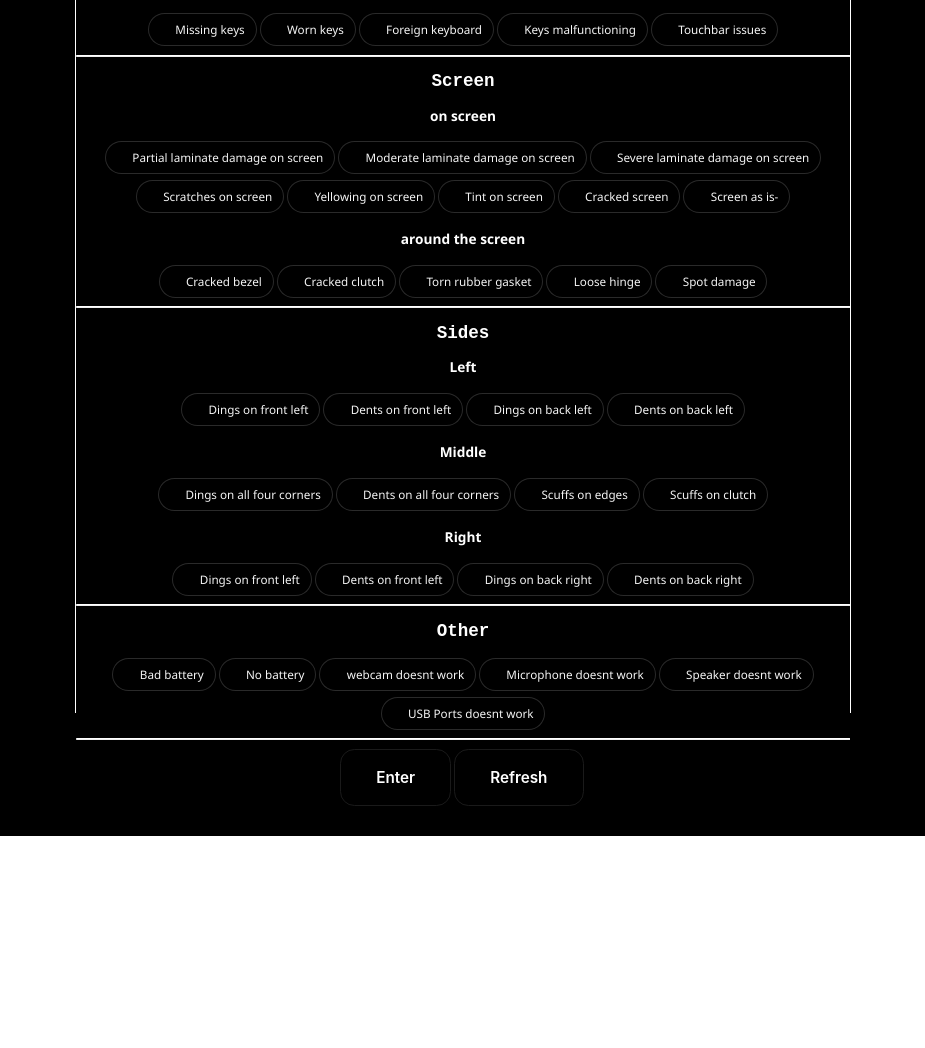
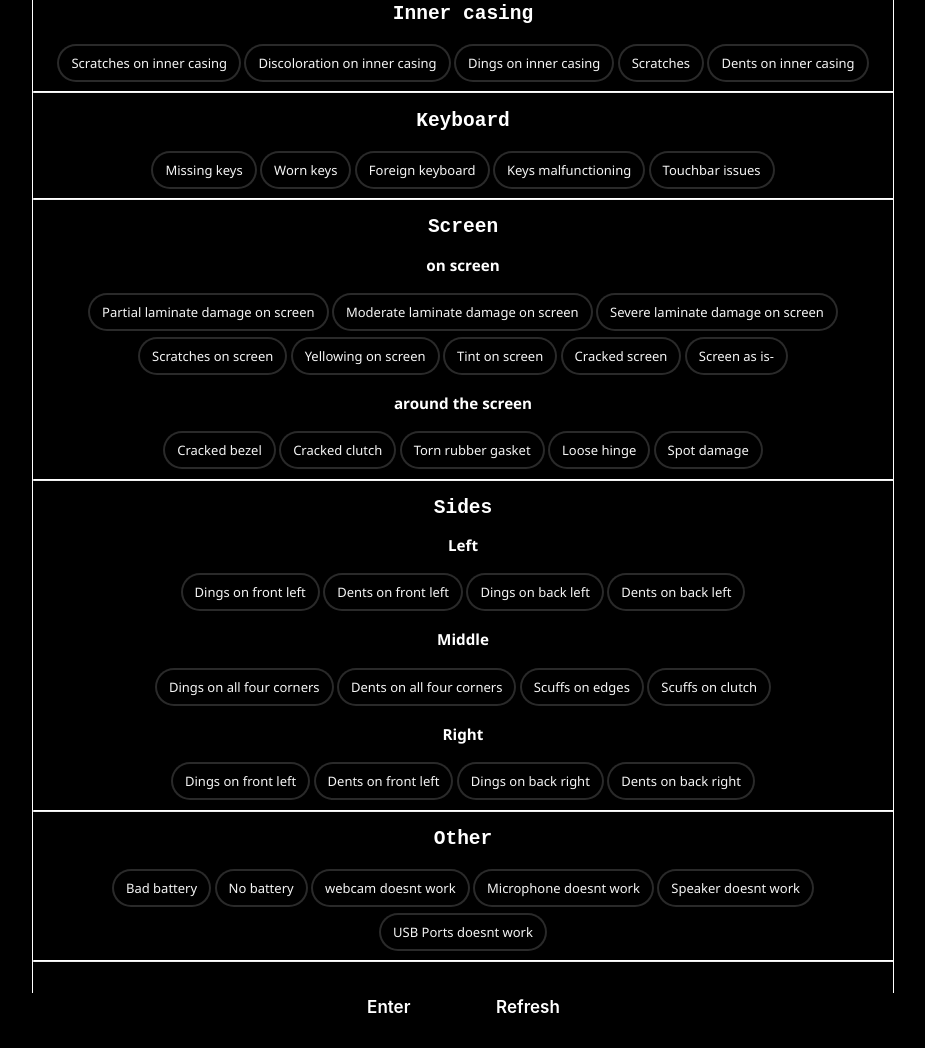
Before and after one commit to lewis3020/website, a plain HTML site: page new-log-page.html in a window 1280 px wide. Shown: the part 202-1250 px from the top of the page, without its empty margins (178-1103 px from the left). Before the commit the page ends 1038 px from the top, so only its background shows below. Drawn offline with Linux system fonts and the light colour scheme.

Commit message:
removed unrenderd checks

```diff
--- a/main.css
+++ b/main.css
@@ -5,7 +5,7 @@ html {
 }
 
 body {
-    zoom: 90%;
+    zoom: 0%;
     color: #fff;
     margin: 0;
     padding: 0;
@@ -15,7 +15,7 @@ body {
     display: flex;
     align-items: center;
     justify-content: center;
-    height: 110vh;
+    height: 147vh;
     background: #000000;
     /* fallback for old browsers */
     background: -webkit-linear-gradient(to right, #000000, #000000);
@@ -61,32 +61,15 @@ ul.ks-cboxtags li label {
     cursor: pointer;
 }
 
-ul.ks-cboxtags li label::before {
-    display: inline-block;
-    font-style: normal;
-    font-variant: normal;
-    text-rendering: auto;
-    -webkit-font-smoothing: antialiased;
-    font-family: "Font Awesome 5 Free";
-    font-weight: 900;
-    font-size: 12px;
-    padding: 2px 6px 2px 2px;
-    content: "\f067";
-    transition: transform .3s ease-in-out;
-}
 
-ul.ks-cboxtags li input[type="checkbox"]:checked + label::before {
-    content: "\f00c";
-    transform: rotate(-360deg);
-    transition: transform .3s ease-in-out;
-}
 
 ul.ks-cboxtags li input[type="checkbox"]:checked + label {
     border: 2px solid #1bdbf8;
     background-color: #12bbd4;
-    color: #fff;
+    color: #ffffff;
     transition: all .2s;
 }
+
 
 ul.ks-cboxtags li input[type="checkbox"] {
   display: absolute;
@@ -101,7 +84,7 @@ ul.ks-cboxtags li input[type="checkbox"]:focus + label {
 button {
     appearance: none;
     background-color: transparent;
-    border: 0.125em solid #1A1A1A;
+    border: 0.125em solid #000000;
     border-radius: 0.9375em;
     box-sizing: border-box;
     color: #ffffff;
@@ -111,7 +94,7 @@ button {
     font-weight: 600;
     line-height: normal;
     margin: 0;
-    min-height: 3.75em;
+    height: 4.5em;
     min-width: 0;
     outline: none;
     padding: 1em 2.3em;
@@ -129,8 +112,8 @@ button {
 
    button:hover {
     color: #fff;
-    background-color: #1A1A1A;
-    box-shadow: rgba(0, 0, 0, 0.25) 0 8px 15px;
+    background-color: #404451;
+    box-shadow: rgba(193, 35, 35, 0.25) 0 8px 15px;
     transform: translateY(-2px);
    }
 
@@ -170,7 +153,7 @@ P{
     display: inline-block;
     width: 100%;
     border-right: 1px solid #ffffff;
-    height: 1240px;
+    height: 1220px;
 }
 .lid{
     display: inline-block;
```
Also changed, not shown: new-log-page.html (+3 -1 lines).
